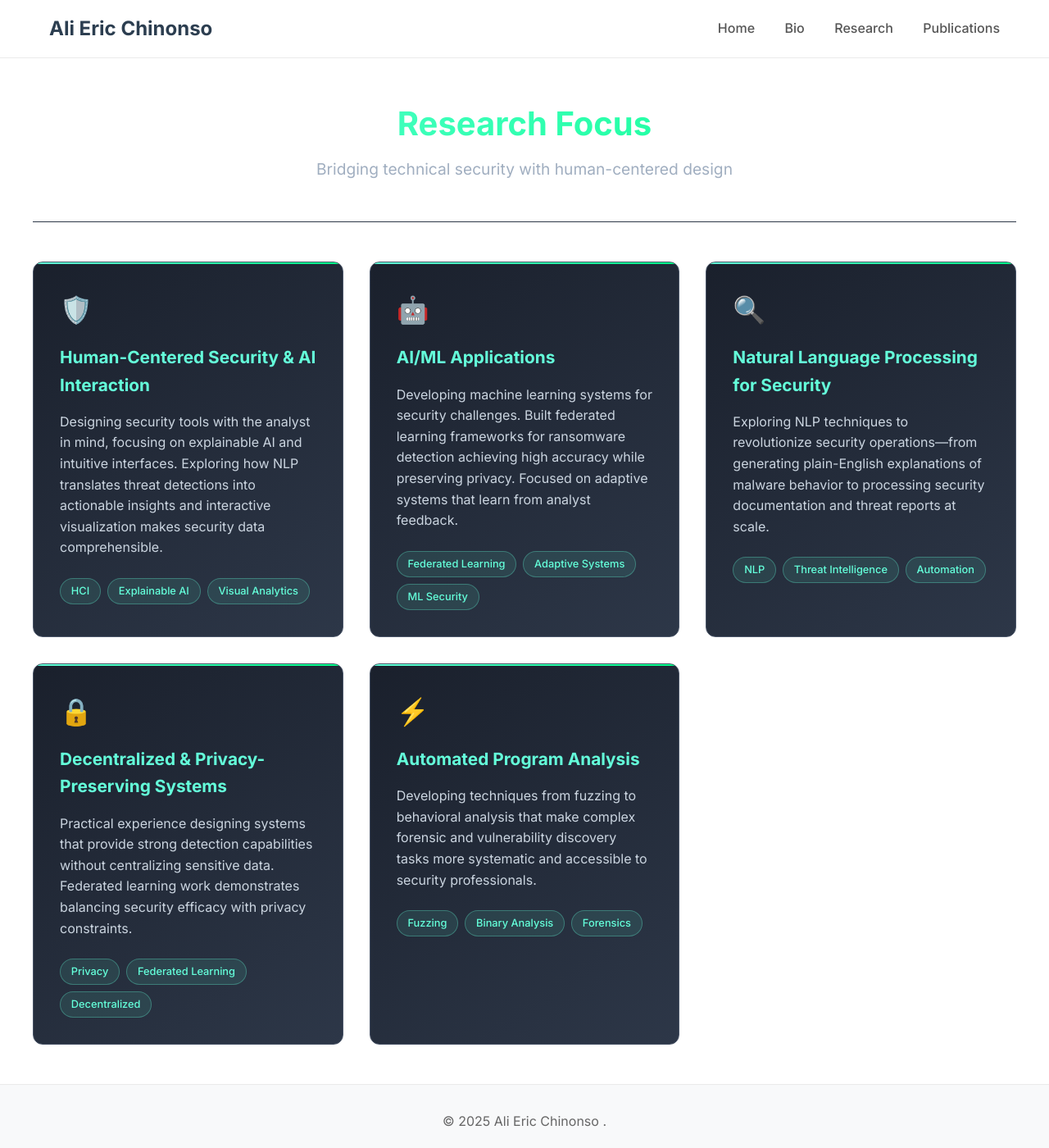
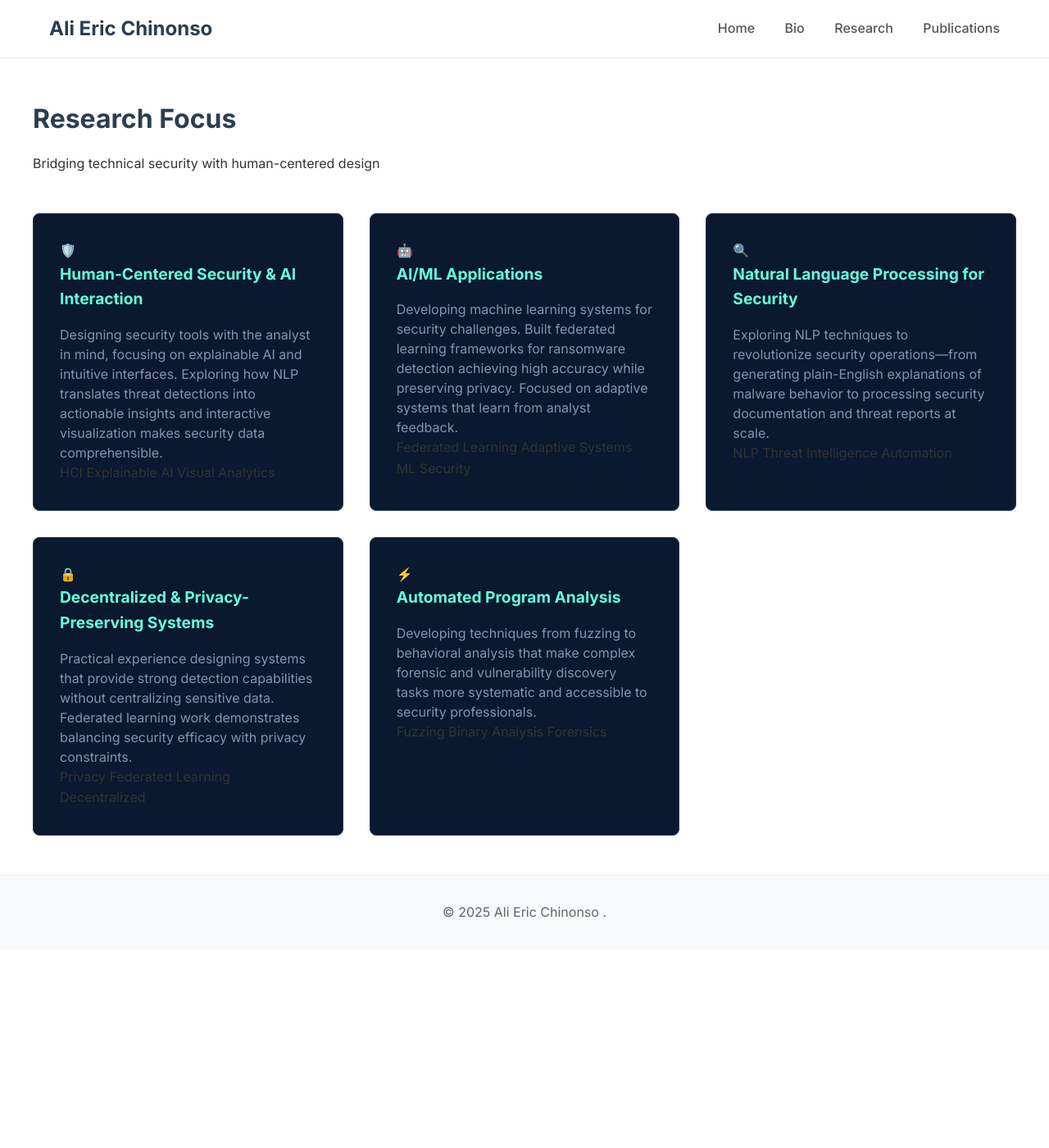
Before and after one commit to EmpireNetwork123/EmpireNetwork123.github.io, a Jekyll site: the page built from research.md, in a window 1280 px wide and 1400 px high. Shown: the whole window at 82% size. Built offline with Jekyll 4.4.1, drawn with Linux system fonts in a browser that asks for light colours.

Commit message:
Refactor CSS for research styles and layout
Updated styles for professional research section and adjusted layout.

```diff
--- a/assets/css/main.css
+++ b/assets/css/main.css
@@ -163,94 +163,37 @@ body {
 
 }
 
-
-
-/* ===== TACTICAL RESEARCH STYLES ===== */
-.research-header {
-  text-align: center;
-  margin-bottom: 3rem;
-  padding-bottom: 2rem;
-  border-bottom: 1px solid #2d3748;
-}
-
-.research-header h1 {
-  font-size: 2.5rem;
-  background: linear-gradient(135deg, #64ffda 0%, #00ff88 100%);
-  -webkit-background-clip: text;
-  -webkit-text-fill-color: transparent;
-  background-clip: text;
-  margin-bottom: 0.5rem;
-}
-
-.research-subtitle {
-  font-size: 1.2rem;
-  color: #a0aec0;
-  font-weight: 300;
-}
-
+/* ===== PROFESSIONAL RESEARCH STYLES ===== */
 .research-grid {
   display: grid;
-  grid-template-columns: repeat(auto-fit, minmax(350px, 1fr));
+  grid-template-columns: repeat(auto-fit, minmax(300px, 1fr));
   gap: 2rem;
-  margin-top: 2rem;
+  margin-top: 3rem;
 }
 
 .research-card {
-  background: linear-gradient(145deg, #1a202c 0%, #2d3748 100%);
-  border: 1px solid #4a5568;
-  border-radius: 12px;
+  background: #0a192f;
+  border: 1px solid #1e3a5c;
+  border-radius: 8px;
   padding: 2rem;
   transition: all 0.3s ease;
   position: relative;
-  overflow: hidden;
-}
-
-.research-card::before {
-  content: '';
-  position: absolute;
-  top: 0;
-  left: 0;
-  right: 0;
-  height: 2px;
-  background: linear-gradient(90deg, #64ffda, #00ff88);
 }
 
 .research-card:hover {
-  transform: translateY(-5px);
   border-color: #64ffda;
-  box-shadow: 0 10px 30px rgba(0, 0, 0, 0.3);
-}
-
-.card-icon {
-  font-size: 2rem;
-  margin-bottom: 1rem;
+  transform: translateY(-2px);
 }
 
 .research-card h3 {
   color: #64ffda;
-  font-size: 1.3rem;
+  font-size: 1.2rem;
   margin-bottom: 1rem;
   font-weight: 600;
 }
 
 .research-card p {
-  color: #cbd5e0;
-  line-height: 1.6;
-  margin-bottom: 1.5rem;
+  color: #8892b0;
+  line-height: 1.5;
+  margin: 0;
 }
-
-.card-tags {
-  display: flex;
-  flex-wrap: wrap;
-  gap: 0.5rem;
-}
-
-.tag {
-  background: rgba(100, 255, 218, 0.1);
-  color: #64ffda;
-  padding: 0.3rem 0.8rem;
-  border-radius: 20px;
-  font-size: 0.8rem;
-  font-weight: 500;
-  border: 1px solid rgba(100, 255, 218, 0.3);
-}
```
